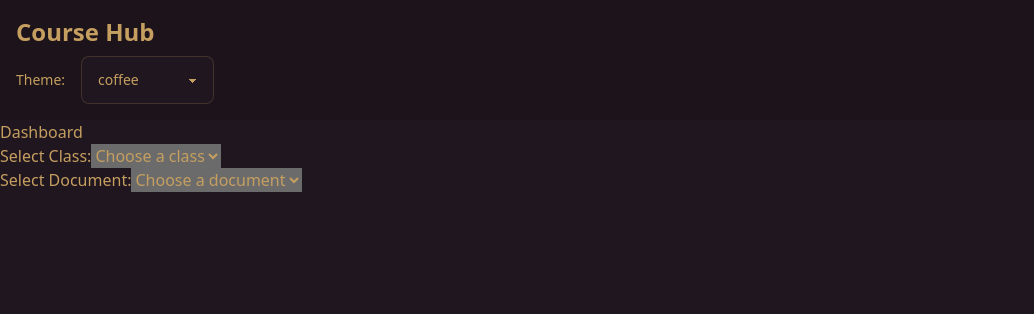
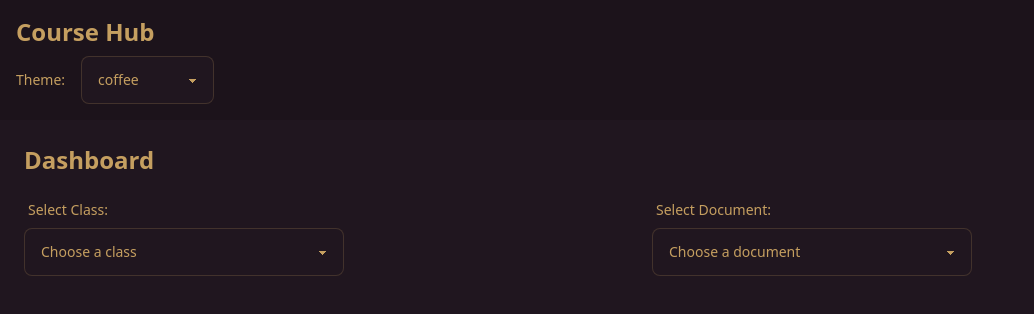
Before and after one commit to FranssenPaul/coursehub, a React (Vite) app: page / in a window 1280 px wide. Shown: the top 314 px of the page, without its empty margins (0-1034 px from the left). Built offline with nearby package versions, Linux system fonts and the light colour scheme.

Commit message:
theme on the componants

```diff
--- a/src/components/SelectClass.tsx
+++ b/src/components/SelectClass.tsx
@@ -9,12 +9,15 @@ const SelectClass: React.FC = () => {
   };
 
   return (
-    <div>
-      <label htmlFor="class-select">Select Class:</label>
+    <div className="form-control w-full max-w-xs">
+      <label htmlFor="class-select" className="label">
+        <span className="label-text">Select Class:</span>
+      </label>
       <select
         id="class-select"
         value={selectedClass || ''}
         onChange={handleChange}
+        className="select select-bordered"
       >
         <option value="" disabled>
           Choose a class
--- a/src/components/SelectDocument.tsx
+++ b/src/components/SelectDocument.tsx
@@ -9,12 +9,15 @@ const SelectDocument: React.FC = () => {
   };
 
   return (
-    <div>
-      <label htmlFor="document-select">Select Document:</label>
+    <div className="form-control w-full max-w-xs">
+      <label htmlFor="document-select" className="label">
+        <span className="label-text">Select Document:</span>
+      </label>
       <select
         id="document-select"
         value={selectedDocument || ''}
         onChange={handleChange}
+        className="select select-bordered"
       >
         <option value="" disabled>
           Choose a document
--- a/src/views/DashBoardView.tsx
+++ b/src/views/DashBoardView.tsx
@@ -4,10 +4,12 @@ import SelectDocument from '../components/SelectDocument';
 
 const DashboardView: React.FC = () => {
   return (
-    <main>
-      <h2>Dashboard</h2>
-      <SelectClass />
-      <SelectDocument />
+    <main className="p-6 bg-base-100 text-base-content">
+      <h2 className="text-2xl font-bold mb-4">Dashboard</h2>
+      <div className="grid grid-cols-1 gap-6 md:grid-cols-2">
+        <SelectClass />
+        <SelectDocument />
+      </div>
     </main>
   );
 };
```
